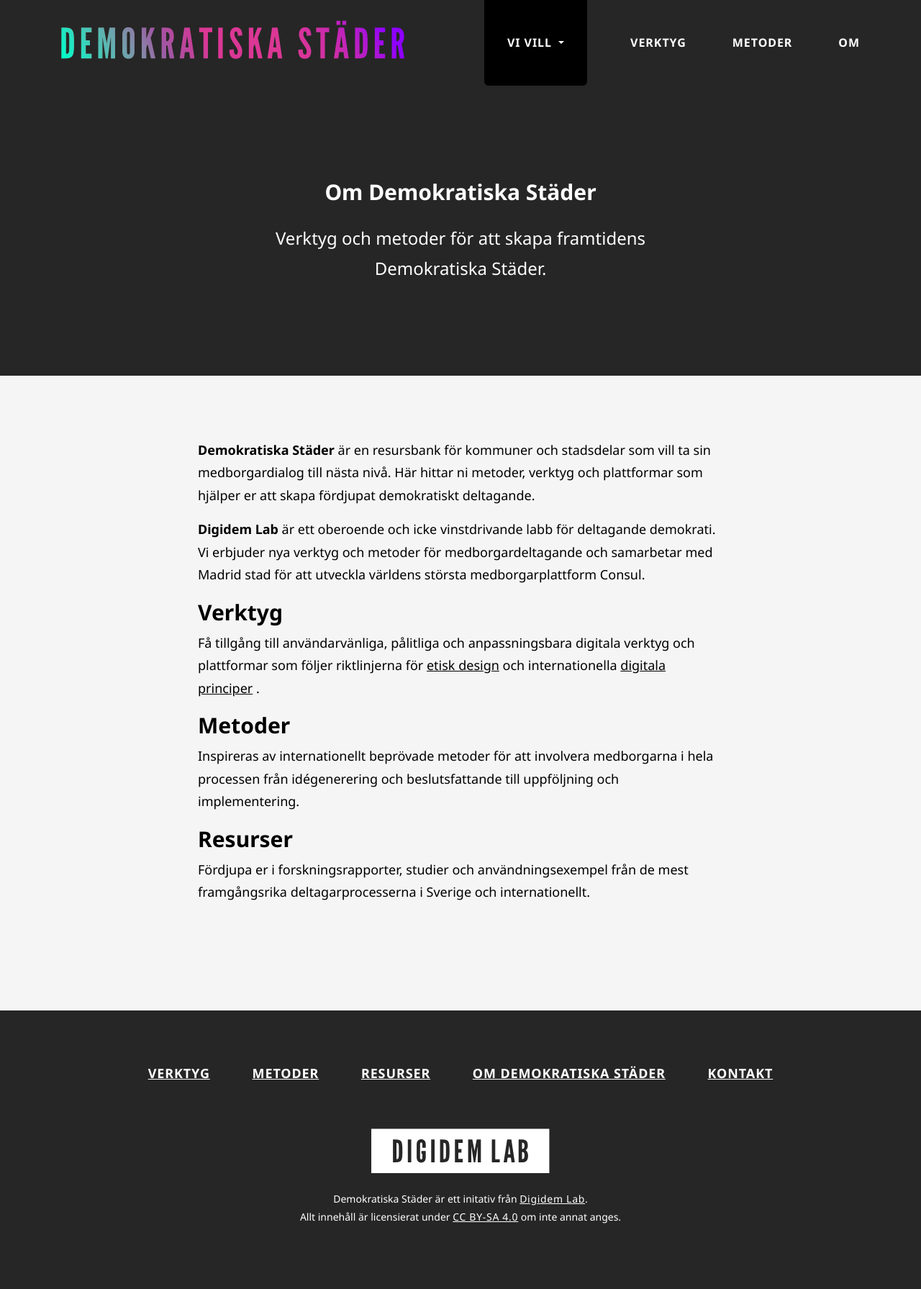
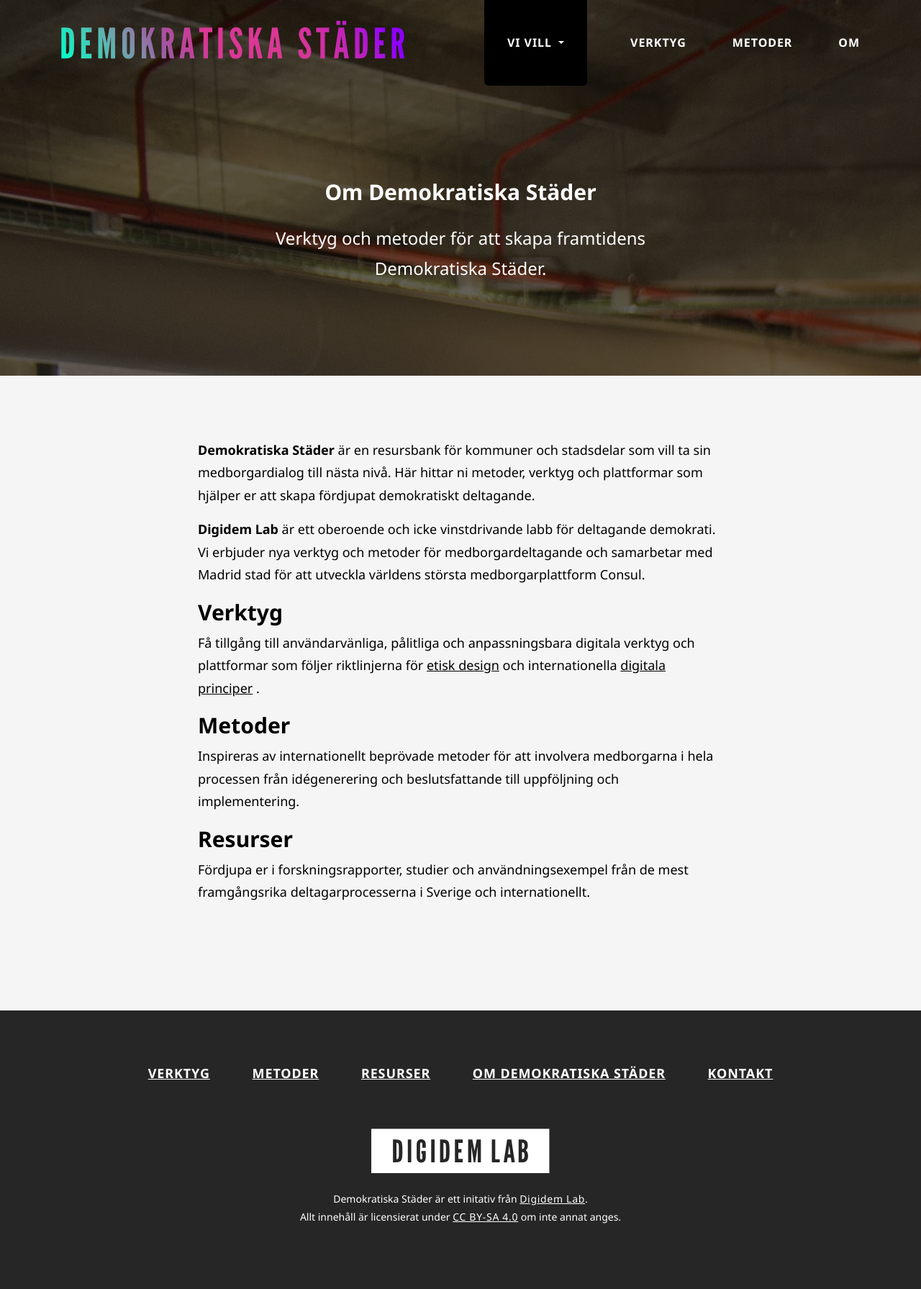
Before and after one commit to digidemlab/demokratiskastader, a Jekyll site: the page built from om.md, in a window 1280 px wide. Shown: the whole page at 72% size. Built offline with Jekyll 4.4.1, drawn with Linux system fonts in a browser that asks for light colours.

Commit message:
Added images and included one in Om

```diff
--- a/_layouts/page.html
+++ b/_layouts/page.html
@@ -2,7 +2,7 @@
 layout: global
 ---
 
-<div class="container-full-width -gray">
+<div class="container-full-width -gray" {% if page.background-image %}style="background-size: cover;background-position: center center;background:linear-gradient(rgba(0,0,0,.6),rgba(0,0,0,.6)),url({{page.background-image}});"{% endif %}>
 
   {% include panel/menu.html %}
 
--- a/_sass/_custom.scss
+++ b/_sass/_custom.scss
@@ -20,6 +20,9 @@
   width: 100%;
   padding-left: 0px;
   padding-right: 0px;
+  background-repeat: no-repeat;
+  background-size: cover;
+  background-position: center center;
 
   &.-gray {
     color: $white;
```
Also changed, not shown: assets/images/jpg/about-desktop.jpg (added), assets/images/jpg/medborgarbudget-desktop.jpg (added), assets/images/jpg/medborgardeltagande-desktop.jpg (added), assets/images/jpg/samla-in-ideer-desktop.jpg (added).
